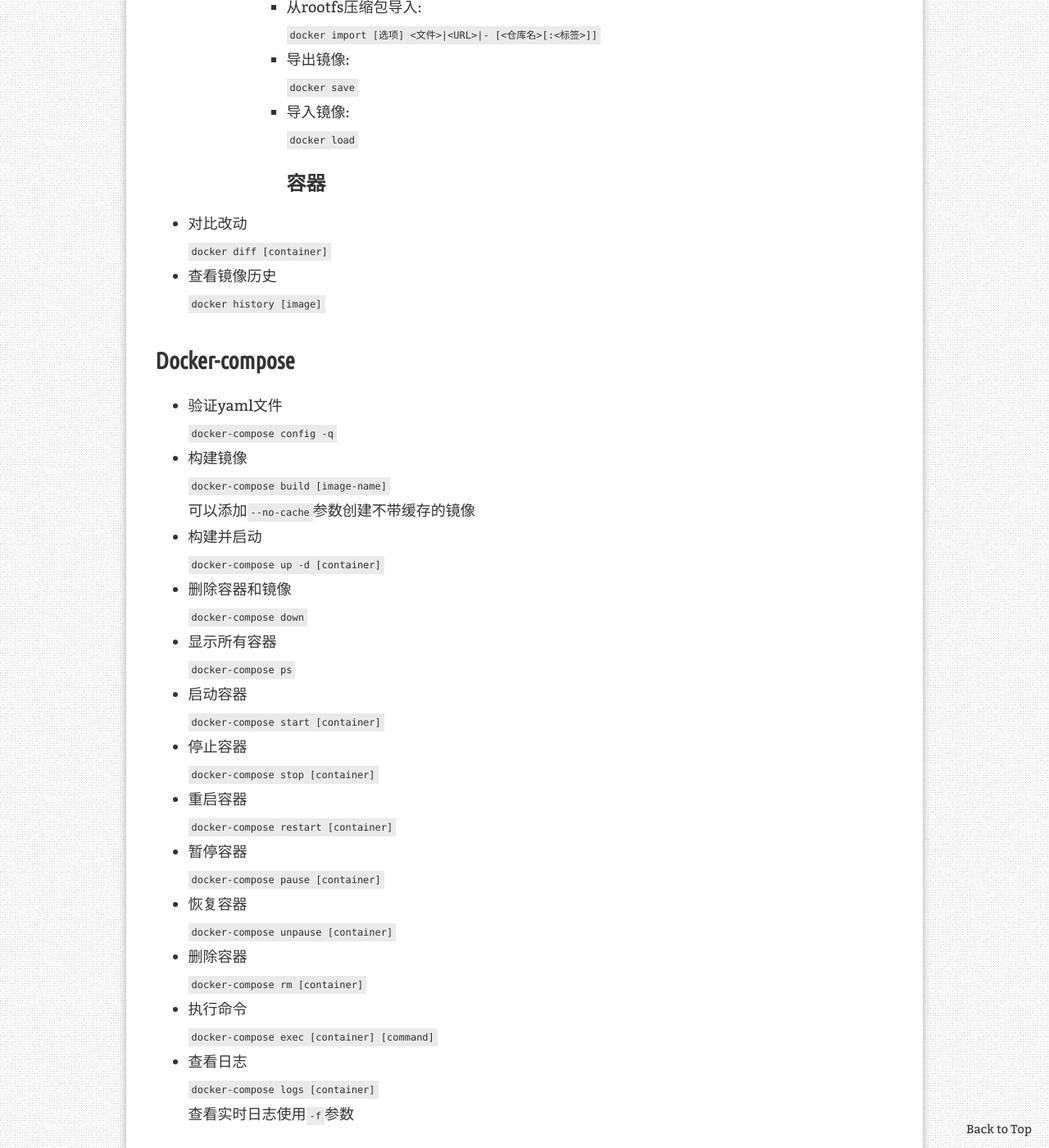
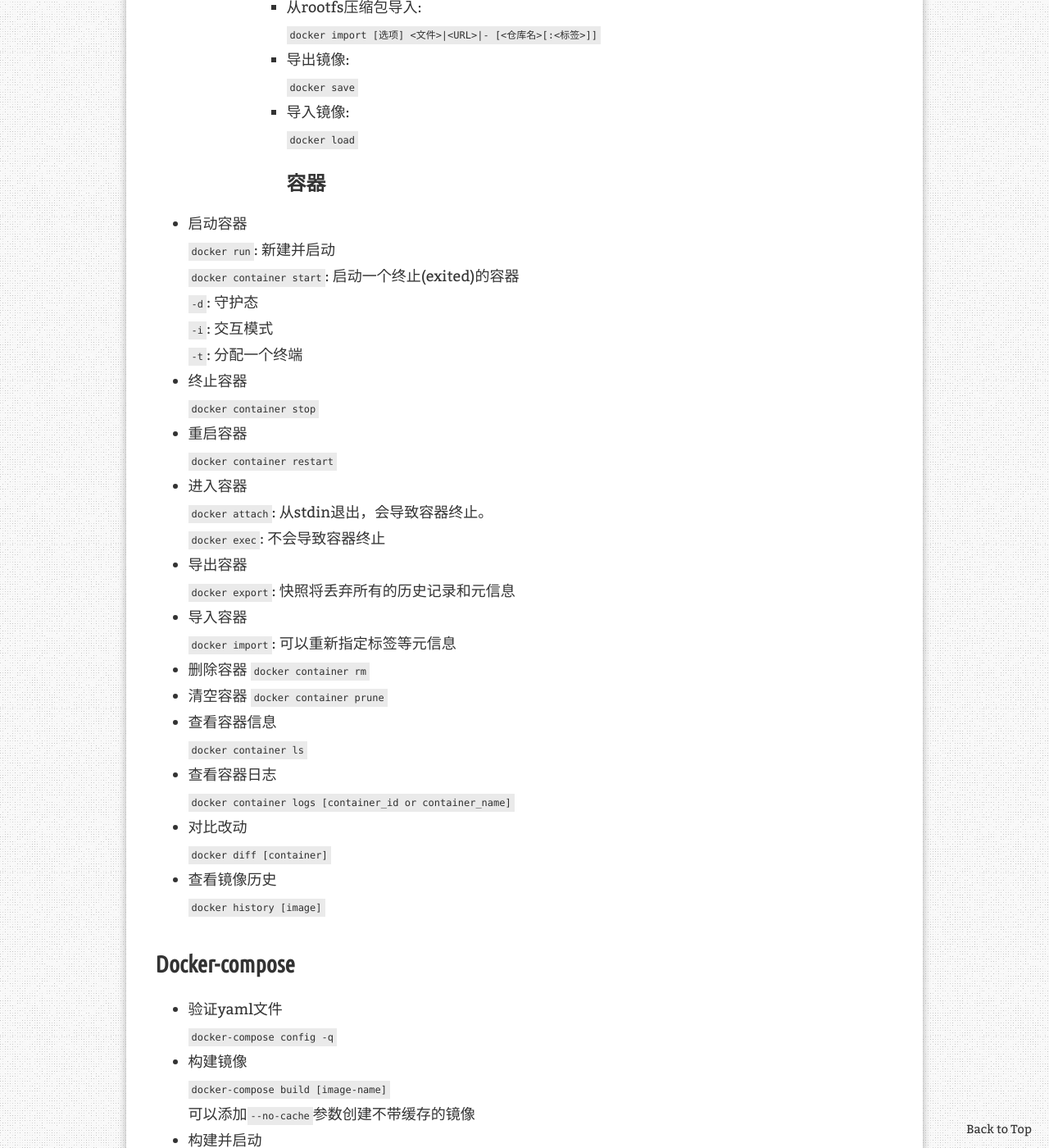
Before and after one commit to ElmTran/ElmTran.github.io, a Jekyll site: the page built from _posts/2022-04-08-common-docker-commands.md, in a window 1280 px wide and 1400 px high, scrolled down 2536 px. Shown: the whole window at 82% size. Built offline with Jekyll 4.4.1, drawn with Linux system fonts in a browser that asks for light colours; comment, search, counter and statistics services are not loaded; some of the changed text lies outside the part shown.

Commit message:
update blog

```diff
--- a/_posts/2022-04-08-common-docker-commands.md
+++ b/_posts/2022-04-08-common-docker-commands.md
@@ -92,6 +92,41 @@ redirect_from:
           `docker load`
 ### 容器
 
+- 启动容器
+  `docker run`: 新建并启动
+  `docker container start`: 启动一个终止(exited)的容器
+  `-d`: 守护态
+  `-i`: 交互模式
+  `-t`: 分配一个终端
+
+- 终止容器
+  `docker container stop`
+
+- 重启容器
+  `docker container restart`
+
+- 进入容器
+  `docker attach`: 从stdin退出，会导致容器终止。
+  `docker exec`: 不会导致容器终止
+
+- 导出容器
+  `docker export`: 快照将丢弃所有的历史记录和元信息
+
+- 导入容器
+  `docker import`: 可以重新指定标签等元信息
+
+- 删除容器
+  `docker container rm`
+
+- 清空容器
+  `docker container prune`
+
+- 查看容器信息
+  `docker container ls`
+
+- 查看容器日志
+  `docker container logs [container_id or container_name]`
+
 - 对比改动
   `docker diff [container]`
 
@@ -140,7 +175,21 @@ redirect_from:
   `docker-compose logs [container]`
   查看实时日志使用`-f`参数
 
+### 仓库
 
+- 登录: `docker login`
+
+- 登出: `docker logout`
+
+- 查找镜像: `docker search`
+
+- 标记镜像: `docker tag`
+
+- 上传镜像: `docker push`
+
+- [Docker Compose创建私有仓库](https://yeasy.gitbook.io/docker_practice/repository/registry_auth)
+
+- [Nexus3创建私有仓库](https://yeasy.gitbook.io/docker_practice/repository/nexus3_registry)
 ## 参考链接
 - [Dockerfile 官方文档](https://docs.docker.com/engine/reference/builder/)
 - [Dockerfile 实践文档](https://docs.docker.com/develop/develop-images/dockerfile_best-practices/)
```
Also changed, not shown: _posts/2022-03-30-common-linux-commands.md (+8 -0 lines).
